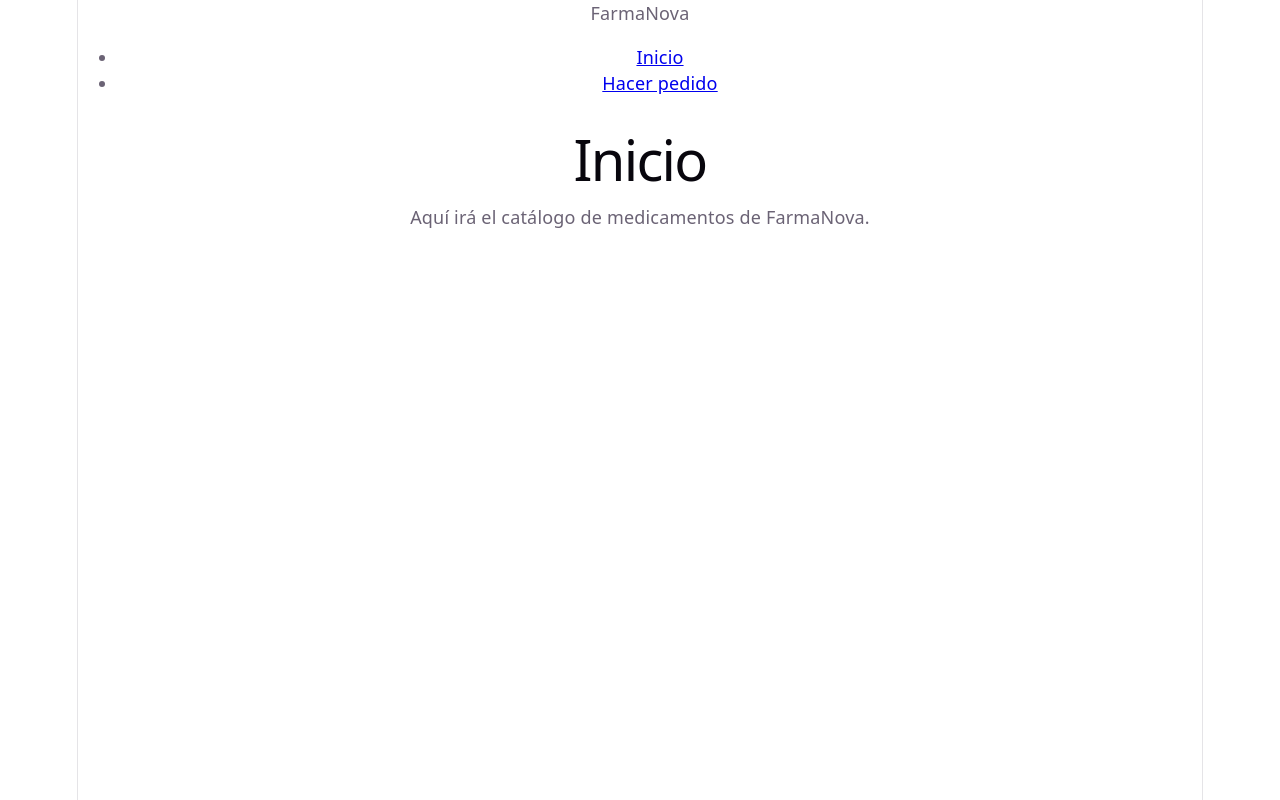
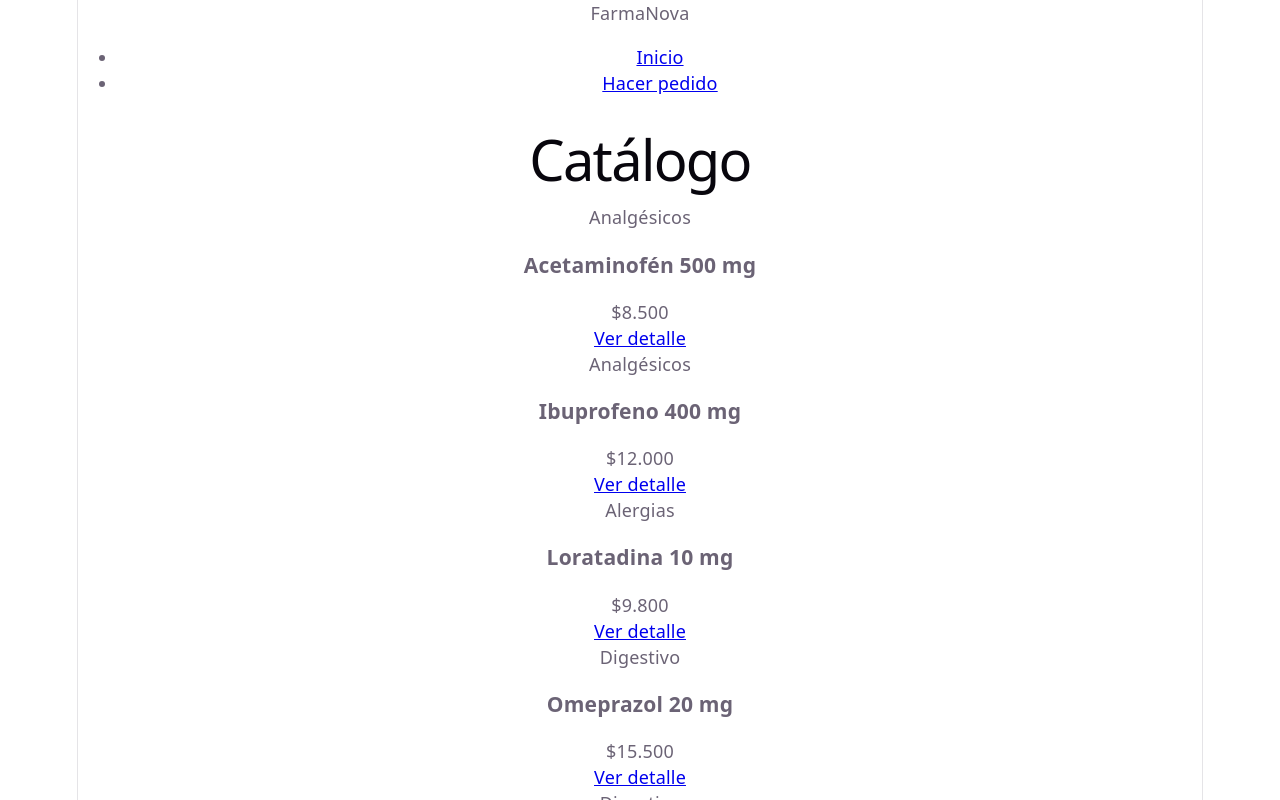
Before and after one commit to Alejoo777/farmanova-frontend, a React (Vite) app: page / in a window 1280 px wide. Shown: the top 800 px of the page. Built offline with nearby package versions, Linux system fonts and the light colour scheme.

Commit message:
feat: carga el catalogo con useEffect y el servicio

```diff
--- a/src/pages/Home.jsx
+++ b/src/pages/Home.jsx
@@ -1,8 +1,31 @@
+import { useEffect, useState } from "react";
+import { getMedicamentos } from "../services/medicamentosService";
+import MedicamentoCard from "../components/MedicamentoCard";
+
 function Home() {
+  const [medicamentos, setMedicamentos] = useState([]);
+  const [loading, setLoading] = useState(true);
+  const [error, setError] = useState(null);
+
+  useEffect(() => {
+    getMedicamentos()
+      .then((data) => setMedicamentos(data))
+      .catch((err) => setError(err.message))
+      .finally(() => setLoading(false));
+  }, []);
+
   return (
     <section>
-      <h1>Inicio</h1>
-      <p>Aquí irá el catálogo de medicamentos de FarmaNova.</p>
+      <h1>Catálogo</h1>
+
+      {loading && <p className="spinner">Cargando...</p>}
+      {error && <p className="alert alert--error">{error}</p>}
+
+      <div className="card-grid">
+        {medicamentos.map((m) => (
+          <MedicamentoCard key={m.id} medicamento={m} />
+        ))}
+      </div>
     </section>
   );
 }
```
